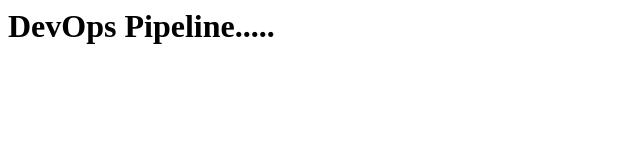
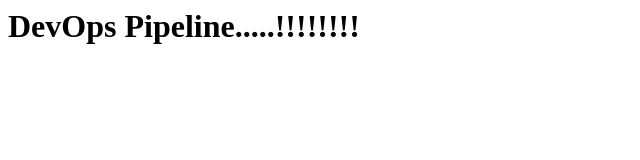
Before and after one commit to MarriHemalatha/devops-poc-01, a plain HTML site: page index.html in a window 1280 px wide. Shown: the whole page, without its empty margins (0-640 px from the left). Drawn offline with Linux system fonts and the light colour scheme.

Commit message:
Update index.html

```diff
--- a/index.html
+++ b/index.html
@@ -1,5 +1,5 @@
 <html>
 <body>
-<h1>DevOps Pipeline.....</h1>
+<h1>DevOps Pipeline.....!!!!!!!!</h1>
 </body>
 </html>
```
